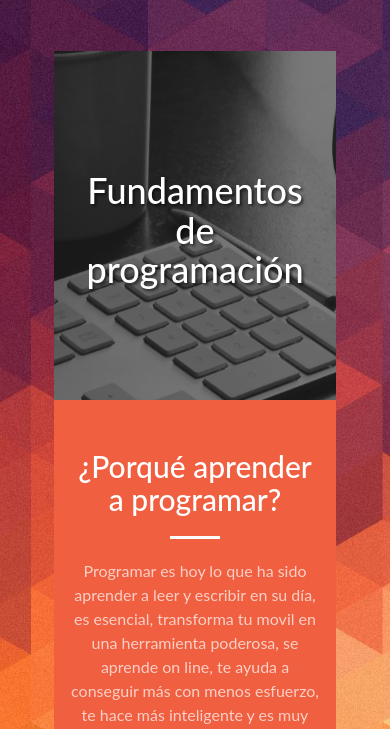
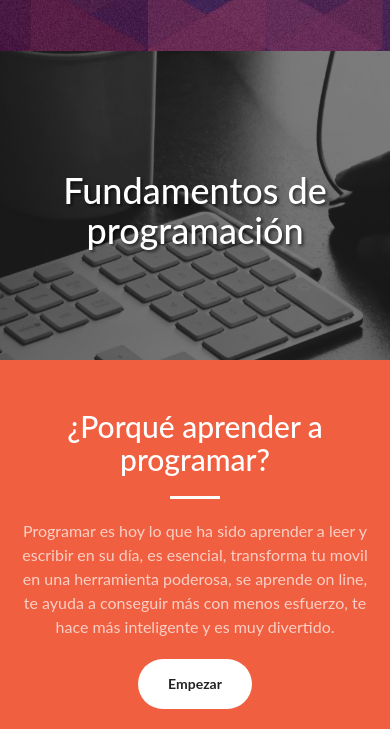
Before and after one commit to J3S/WebFundamentos, a PHP site: page / in a window 390 px wide. Shown: the part 54-783 px from the top of the page. Run offline with PHP 8.4, Linux system fonts and the light colour scheme; some libraries are stand-ins or nearby versions; grey boxes are pictures that could not be loaded.

Commit message:
Modificado para que el body ocupe toda la pantalla si se accede desde pantallas pequeñas

```diff
--- a/css/mystyles.css
+++ b/css/mystyles.css
@@ -4,24 +4,33 @@
 }
 
 .remove-padding-tb {
-    padding-top: 0px;
-    padding-bottom: 0px;
+    padding-top: 0;
+    padding-bottom: 0;
 }
 
 .remove-margin-lr {
-    margin-left: 0px;
-    margin-right: 0px;
+    margin-left: 0;
+    margin-right: 0;
 }
 
 .carousel-caption {
+    background-color: rgb(0, 0, 0);
     background-color: rgba(0, 0, 0, 0.5)
 }
 
-.container-centered {
-    max-width: 80%;
+@media all and (min-width: 992px) {
+    .container-centered {
+        max-width: 80%;
+    }
 }
 
-.carousel-caption  h1{
+@media all and (max-width: 991px) {
+    .container-centered {
+      padding: 0;
+    }
+}
+
+.carousel-caption {
         font-weight: 700;
         text-shadow: 2px 2px 3px rgba(0,0,0,0.6);
 }
@@ -61,7 +70,7 @@ header .header-mobile {
 }
 .without-style {
     list-style:none;
-    padding-left: 0px;
+    padding-left: 0;
 }
 
 .row .text-center .service-box {
@@ -74,3 +83,14 @@ header .header-mobile {
         padding-right: 15px;
     }
 }
+
+    .row .text-center {
+        padding-left: 0;
+        padding-right: 0;
+    }
+    .bg-secondary .row,
+    .bg-primary .row,
+    .bg-dark .row {
+        margin-left: 0;
+        margin-right: 0;
+    }
```
